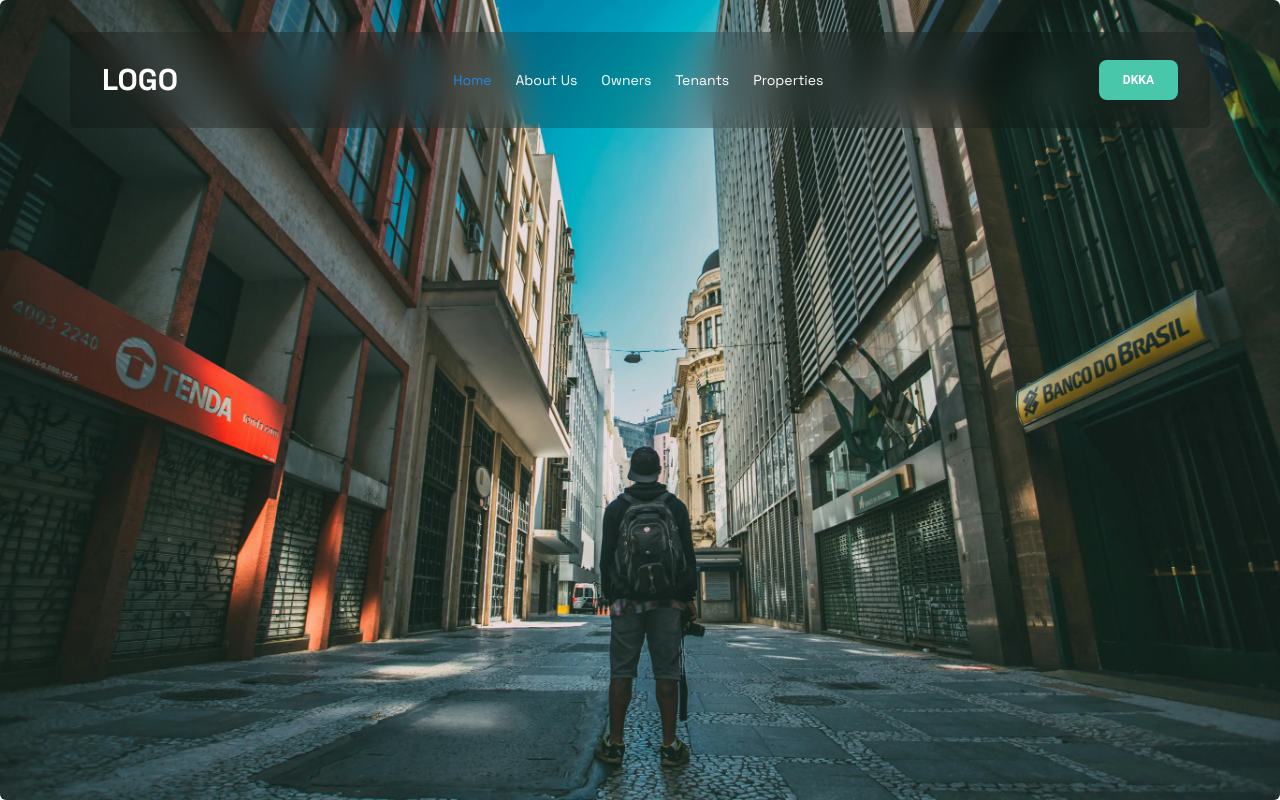
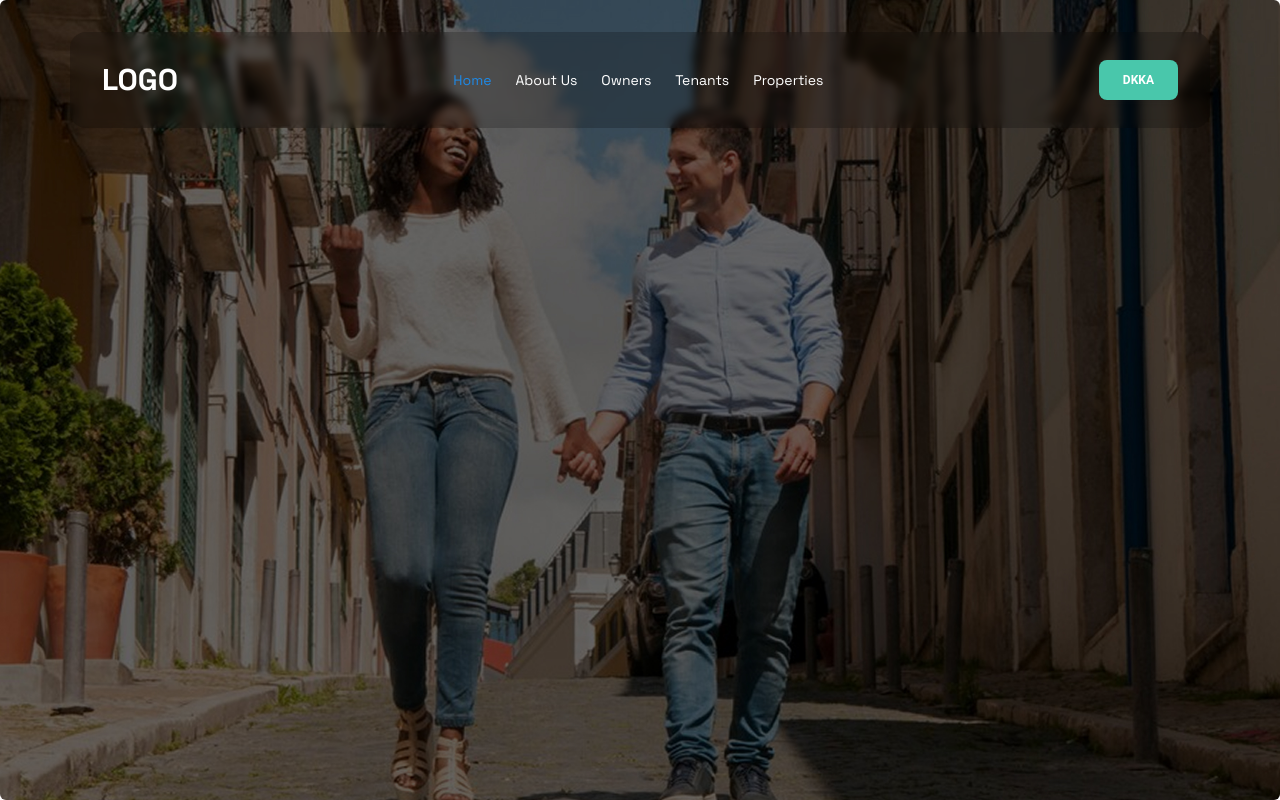
Before and after one commit to mohsinparvi/ropstam-task, a React (Vite) app: page / in a window 1280 px wide. Built offline with nearby package versions, Linux system fonts and the light colour scheme.

Commit message:
refactor: remove unused React imports and update header styles

```diff
--- a/src/App.tsx
+++ b/src/App.tsx
@@ -1,4 +1,4 @@
-import React, { Suspense } from "react";
+import { Suspense } from "react";
 import { Routes, Route } from "react-router-dom";
 import ErrorBoundary from "./components/common/error-boundary";
 import LoadingSpinner from "./components/common/loading-spinner";
--- a/src/components/common/logo.tsx
+++ b/src/components/common/logo.tsx
@@ -1,5 +1,3 @@
-import React from "react";
-
 const Logo = () => {
   return <h1 className="text-3xl text-white font-bold uppercase ">Logo</h1>;
 };
--- a/src/components/layouts/header.tsx
+++ b/src/components/layouts/header.tsx
@@ -10,7 +10,7 @@ const NAV_ITEMS = [
 ];
 const Header = () => {
   return (
-    <header className="mx-auto max-w-screen-xl mt-8 py-4 rounded-md bg-black/20 backdrop-blur-lg sticky top-0 z-10">
+    <header className="mx-auto max-w-screen-xl mt-8 py-4 rounded-2xl bg-black/20 backdrop-blur-sm sticky top-0 z-10">
       <div className="mx-auto max-w-screen-xl px-4 sm:px-6 lg:px-8">
         <div className="flex h-16 items-center justify-between">
           <div className="md:flex md:items-center md:gap-12">
--- a/src/page/home.tsx
+++ b/src/page/home.tsx
@@ -1,4 +1,3 @@
-import React from "react";
 import HeroSection from "../components/pages/home/hero-section";
 
 const Home = () => {
```
Also changed, not shown: src/assets/images/hero-image.webp.
